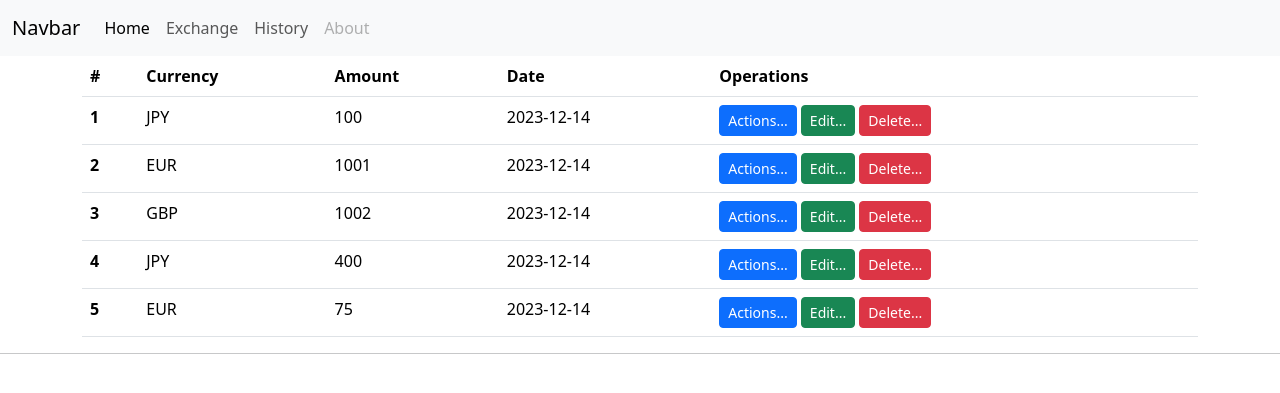
After one commit to rajkonkret/or-flask-13-12-v3-NicerApp, a Flask app: page /history in a window 1280 px wide. The commit adds this page. Shown: the top 393 px of the page. Run offline with Flask 3, Linux system fonts and the light colour scheme; data comes from the database, SQL or seed files in the repository; both versions use the stored data as it was after the commit.

Commit message:
2 - add table in history.html

```diff
--- /dev/null
+++ b/Templates/history.html
@@ -0,0 +1,36 @@
+{% extends "base.html" %}
+
+{% block title %}
+    Transaction's history
+{% endblock %}
+
+{% block content %}
+<div class="container">
+    <table class="table">
+        <thead>
+        <tr>
+            <th scope="col">#</th>
+            <th scope="col">Currency</th>
+            <th scope="col">Amount</th>
+            <th scope="col">Date</th>
+            <th scope="col">Operations</th>
+        </tr>
+        </thead>
+        <tbody>
+            {% for transaction in transactions %}
+            <tr>
+                <th scope="row">{{ transaction.id }}</th>
+                <td>{{ transaction.currency }}</td>
+                <td>{{ transaction.amount }}</td>
+                <td>{{ transaction.trans_date }}</td>
+                <td>
+                    <a href="#" class="btn btn-primary btn-sm" role="button">Actions...</a>
+                    <a href="#" class="btn btn-success btn-sm" role="button">Edit...</a>
+                    <a href="#" class="btn btn-danger btn-sm" role="button">Delete...</a>
+                </td>
+            </tr>
+            {% endfor %}
+        </tbody>
+    </table>
+</div>
+{% endblock %}
--- a/Templates/menu.html
+++ b/Templates/menu.html
@@ -13,7 +13,7 @@
           <a class="nav-link" href="{{ url_for('exchange') }}">Exchange</a>
         </li>
         <li class="nav-item">
-          <a class="nav-link" href="#">History</a>
+          <a class="nav-link" href="/history">History</a>
         </li>
         <li class="nav-item">
           <a class="nav-link disabled" aria-disabled="true">About</a>
```
Also changed, not shown: data/cantor.db.
